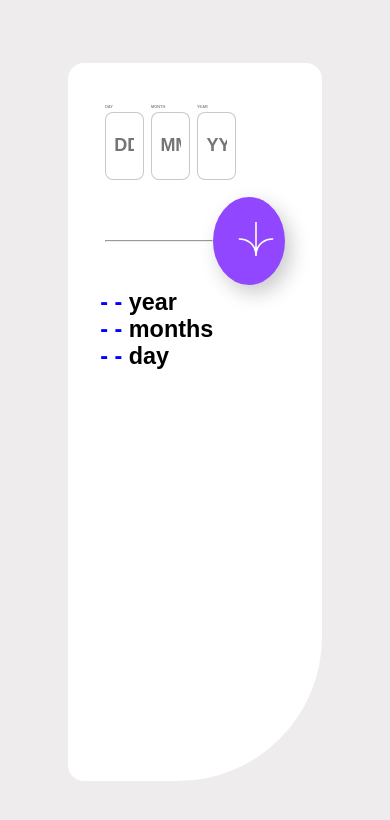
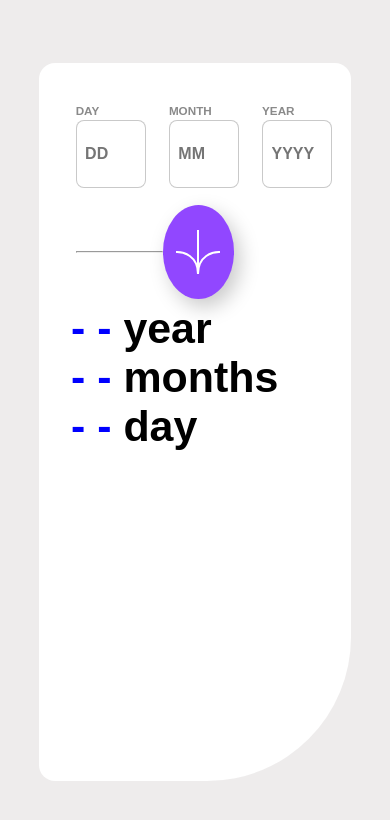
Before and after one commit to ArinPrajapati/Frontend-Mentor-Age-calculator-app, a plain HTML site: page index.html in a window 390 px wide. Drawn offline with Linux system fonts and the light colour scheme.

Commit message:
Update style.css

```diff
--- a/style.css
+++ b/style.css
@@ -129,3 +129,33 @@ body {
 #br-day {
   color: blue;
 }
+@media only screen and (max-width: 600px) {
+  .box {
+    width: 80%;
+  }
+
+  .date label {
+    font-size: 3vw;
+    margin-right: 1rem;
+  }
+
+  .date input {
+    font-size: medium;
+    width: 18vw;
+  }
+  .Br-date {
+    font-size: 11vw;
+  }
+
+  .enter button {
+    margin-right: 5rem;
+    display: flex;
+    align-items: center;
+    justify-content: center;
+    width: 10rem;
+  }
+
+  .enter button img {
+    width: 100%;
+  }
+}
```
